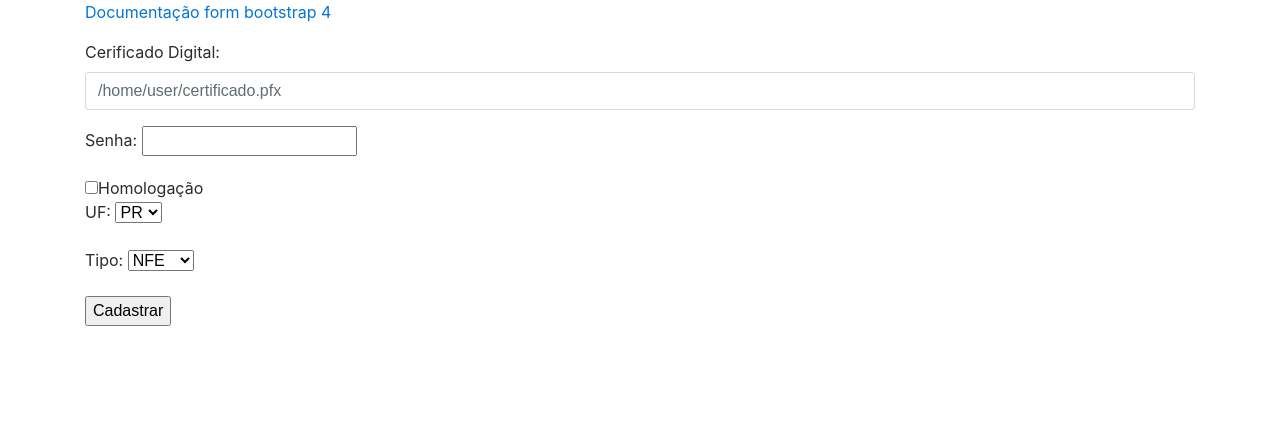
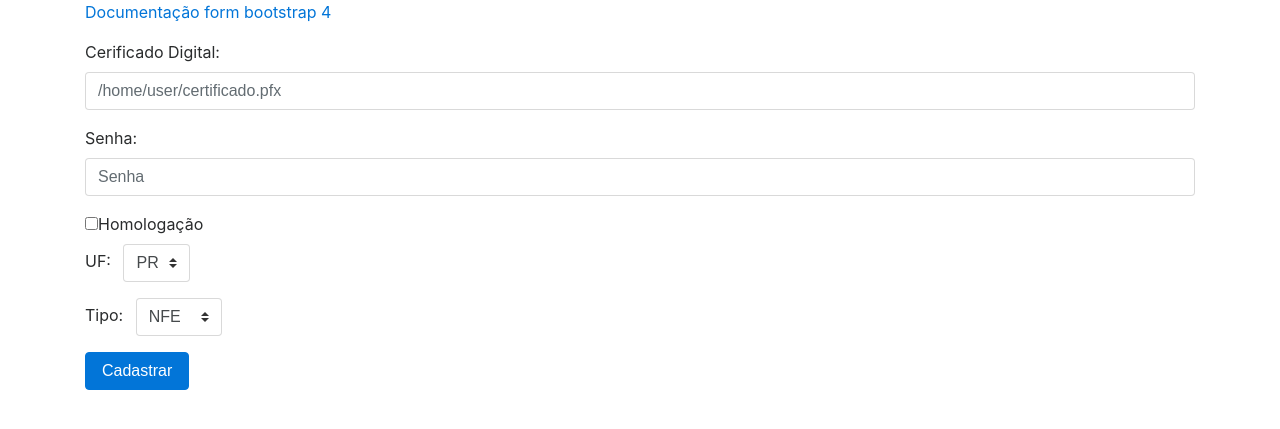
Before and after one commit to erikseyti/TesteTadaSoftware, a Flask app: page /nfe/status/ in a window 1280 px wide. Shown: the top 429 px of the page. Run offline with Flask 2, Linux system fonts and the light colour scheme; some libraries are stand-ins or nearby versions.

Commit message:
mudança do html, adicionado o bootstrap

```diff
--- a/app/templates/nfe/status.html
+++ b/app/templates/nfe/status.html
@@ -16,10 +16,17 @@
         <label for="certificado">Cerificado Digital:</label>
         <input type="text" name="certificado" class="form-control" placeholder="/home/user/certificado.pfx">
     </div>
-	<p><label>Senha:</label> <input type="password" name="senha"></p>
-	<input type="checkbox" name="Homologação" value="True">Homologação<br>
-	<p><label>UF:</label>
-	<select name="uf">
+    <div>
+	<p><label>Senha:</label>
+    <input type="password" class="form-control" id="senha" placeholder="Senha" name="senha"></p>
+    </div>
+    <div class="form-check">
+        <label class="form-check-label">
+	       <input type="checkbox" class="form-check-input"  name="Homologação" value="True">Homologação
+        </label>
+    </div>
+	<p><label class="mr-sm-2" for="inlineFormCustomSelect" >UF:</label>
+	<select name="uf" class="custom-select mb-2 mr-sm-2 mb-sm-0" id="UF">
   	 	<option value="PR">PR</option>
   	 	<option value="SP">SP</option>
      	<option value="AC">AC</option>
@@ -48,13 +55,13 @@
      	<option value="AM">AM</option>
 
 	</select></p>
-	<p><label>Tipo: </label>
-	<select name="tipo">
+	<p><label class="mr-sm-2" for="inlineFormCustomSelect">Tipo: </label>
+	<select name="tipo" class="custom-select mb-2 mr-sm-2 mb-sm-0" id="tipo">
   	 	<option value="NFE">NFE</option>
   	 	<option value="NFCE">NFCE</option>
 	</select>
 	</p>
-     <button id="btn_cadastrar" form="status" type="submit">Cadastrar</button>
+     <button id="btn_cadastrar" class="btn btn-primary" form="status" type="submit">Cadastrar</button>
 
 </div>
 </form>
```
